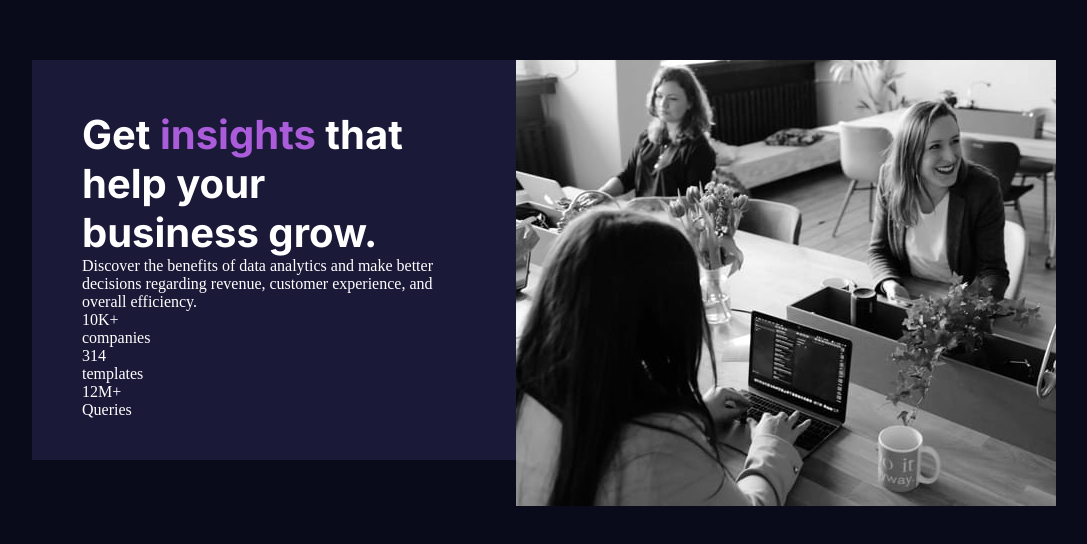
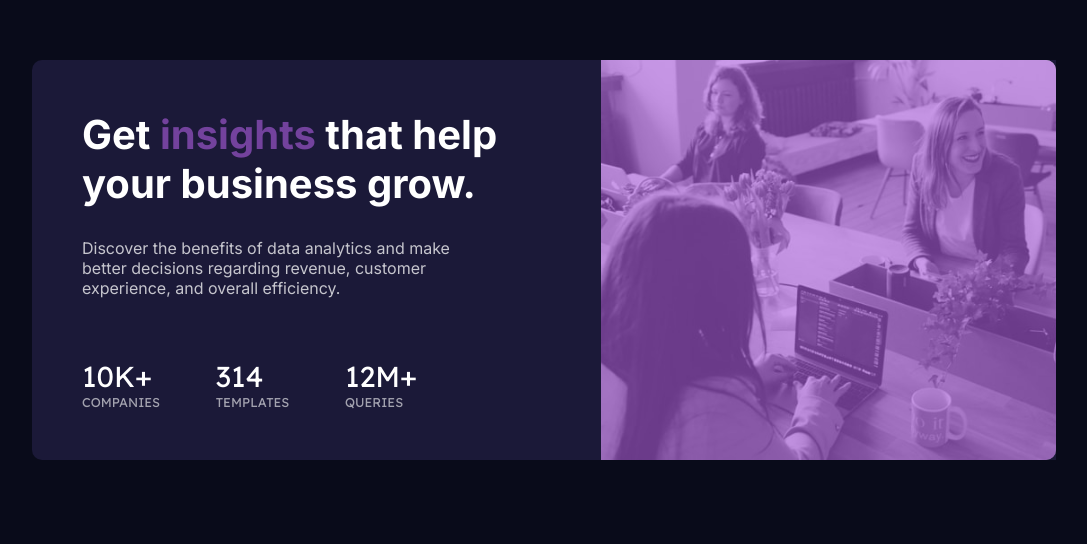
Before and after one commit to EshrakRahman/Stats-preview-card-component, a plain HTML site: page index.html in a window 1280 px wide. Shown: the part 140-684 px from the top of the page, without its empty margins (96-1183 px from the left). Drawn offline with Linux system fonts and the light colour scheme.

Commit message:
design completed without responsiveness

```diff
--- a/index.css
+++ b/index.css
@@ -1,7 +1,7 @@
 :root {
     --primary-dark-blue-mbg: hsl(233, 47%, 7%);
     --primary-dark-desaturated-blue-card-bg: hsl(244, 38%, 16%);
-    --primay-soft-violet-ac: hsl(277, 64%, 61%);
+    --primay-soft-violet-ac: hsla(277, 64%, 61%, .62);
 
     --neutarl-white: hsl(0, 0%, 100%);
     --neutral-slightly-transparent-white: hsla(0, 0%, 100%, 0.75);
@@ -35,24 +35,85 @@ main {
     height: 400px;
     background-color: var(--primary-dark-desaturated-blue-card-bg);
     margin: 0 auto;
+    /*border-radius: 10px;*/
+    border-top-left-radius: 10px;
+    border-bottom-left-radius: 10px;
 }
 
 main .card {
     display: grid;
-    grid-template-columns: 1.2fr .8fr;
+    grid-template-columns: 2fr 1.6fr;
     color: var(--neutarl-white);
+
+    /*width: 80%;*/
 }
 .col-left {
     padding: 50px;
-
 }
 .col-left .title {
     font-size: 2.5rem;
     width: 90%;
     font-family: var(--font-family-primary);
     font-weight: 700;
+    margin-bottom: 30px;
 }
 
 .col-left .title span {
     color: var(--primay-soft-violet-ac);
 }
+
+.col-left .description {
+    width: 80%;
+    color: var(--neutral-slightly-transparent-white);
+    font-family: var(--font-family-primary);
+    margin-bottom: 60px;
+}
+
+.stats {
+    display: flex;
+    justify-content: space-between;
+    /*padding: 0 40px;*/
+    padding-right: 40px;
+    width: 80%;
+}
+.stat-num {
+    font-family: var(--font-family-secondary);
+    text-transform: uppercase;
+    color: var(--neutarl-white);
+    font-size: 1.8rem;
+}
+.stat-name {
+    font-family: var(--font-family-secondary);
+    text-transform: uppercase;
+    color: var(--neutral-slightly-transparent-white-heading);
+    font-size: .8rem;
+}
+
+
+.img-wrapper {
+    width: 100%;
+    height: 400px;
+    overflow: hidden;
+    position: relative;
+    border-bottom-right-radius: 10px;
+    border-top-right-radius: 10px;
+}
+.img-wrapper::before {
+    content: "";
+    position: absolute;
+    top: 0;
+    left: 0;
+    right: 0;
+    bottom: 0;
+    background-color: var(--primay-soft-violet-ac);
+    pointer-events: none;
+    /*z-index: 2;*/
+}
+.img-wrapper img {
+    width: 100%;
+    height: 100%;
+    object-fit: cover;
+    display: block;
+    /*z-index: 1;*/
+
+}
```
